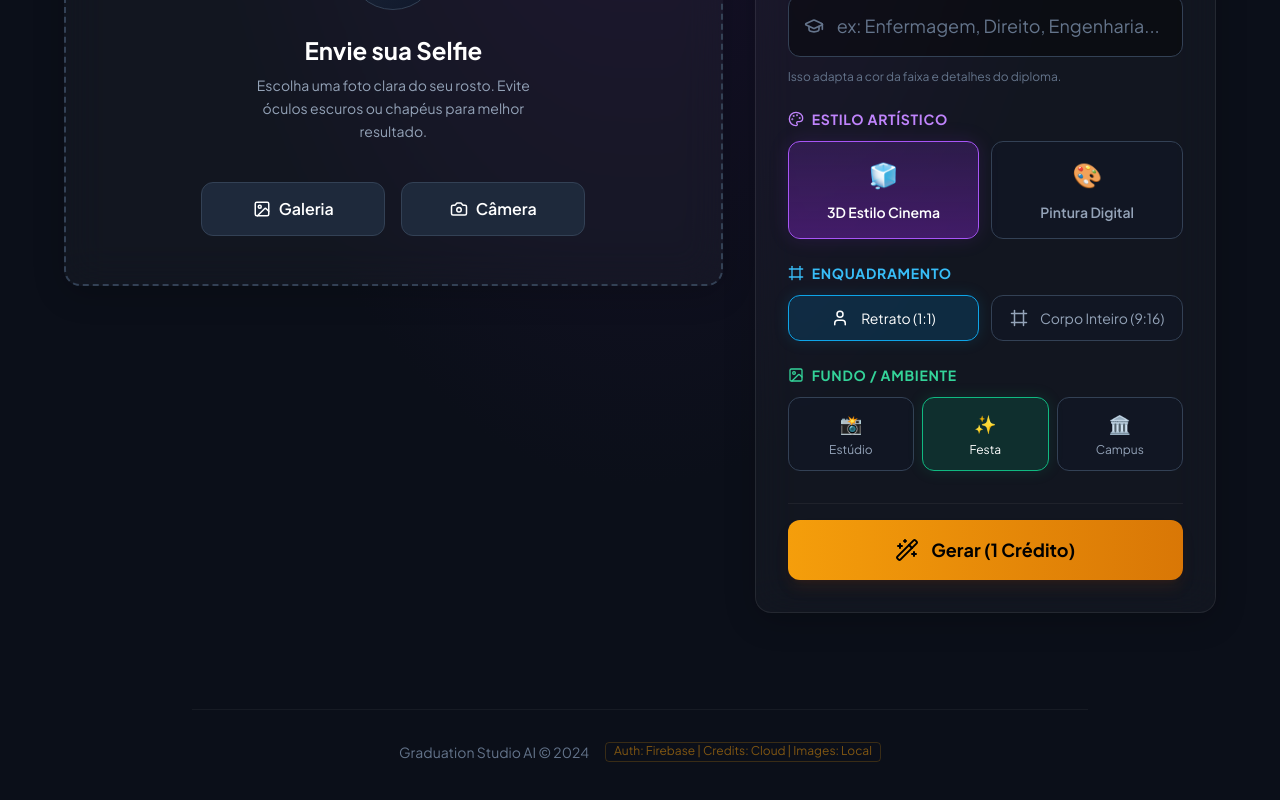
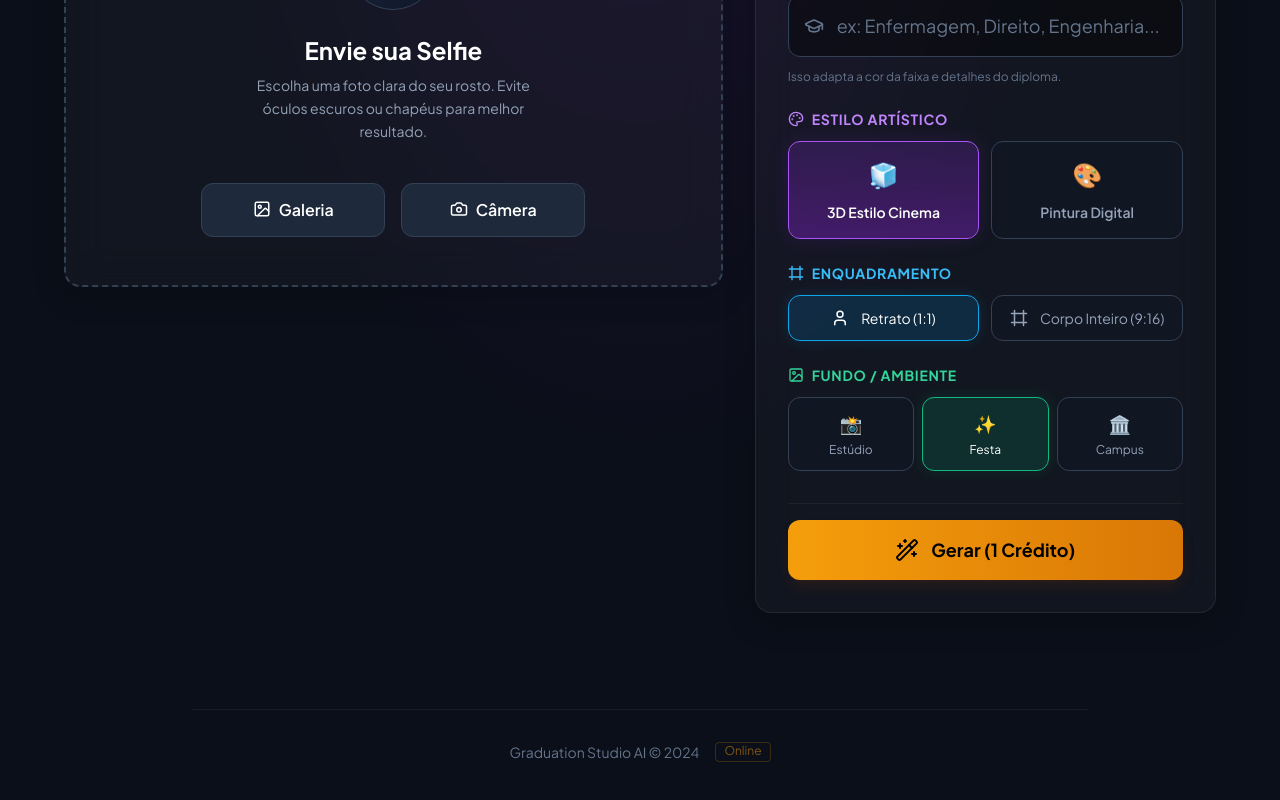
Before and after one commit to Ploykt/graduation-caricature-studio, a React (Vite) app: page / in a window 1280 px wide. Shown: the part 354-1154 px from the top of the page. Built offline with nearby package versions, Linux system fonts and the light colour scheme.

Commit message:
Update App.tsx

```diff
--- a/App.tsx
+++ b/App.tsx
@@ -442,7 +442,7 @@ const App: React.FC = () => {
       <footer className="mt-24 text-center space-y-4 pb-8 border-t border-white/5 pt-8 w-full max-w-4xl z-10">
         <div className="flex justify-center gap-4 text-sm text-slate-500">
            <p>Graduation Studio AI &copy; 2024</p>
-           <span className="text-amber-500/50 text-xs px-2 border border-amber-500/20 rounded">Auth: Firebase | Credits: Cloud | Images: Local</span>
+           <span className="text-amber-500/50 text-xs px-2 border border-amber-500/20 rounded">Online</span>
         </div>
       </footer>
     </div>
```
